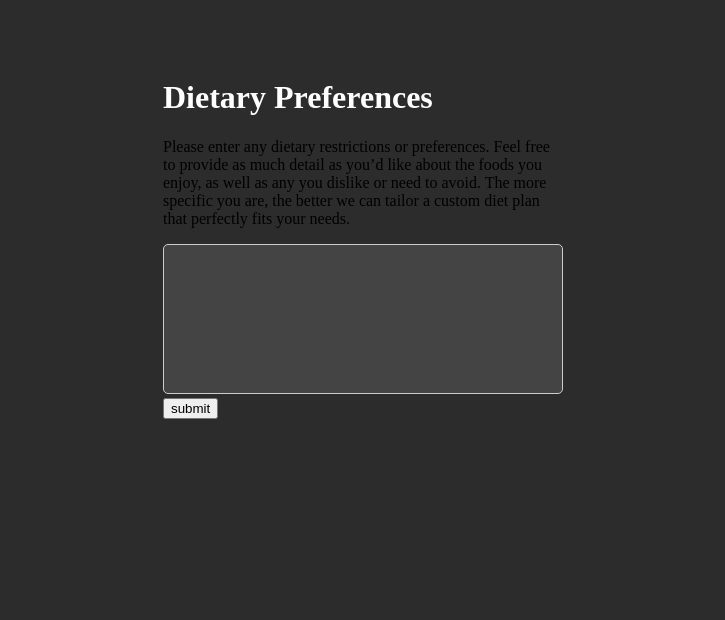
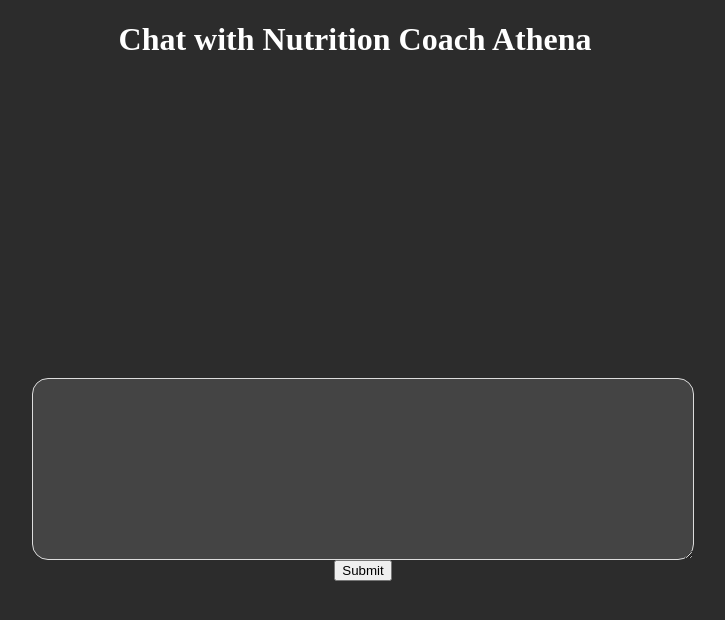
Before and after one commit to cstlford/ShapeShift_Frontend, a React (Vite) app in the folder frontend/: page /preferences in a window 1280 px wide. Shown: the top 620 px of the page, without its empty margins (285-1010 px from the left). Built offline with nearby package versions, Linux system fonts and the light colour scheme.

Commit message:
Create front end for chat with nutrition coach

```diff
--- a/frontend/src/App.tsx
+++ b/frontend/src/App.tsx
@@ -2,7 +2,8 @@ import React from 'react';
 import { BrowserRouter as Router, Route, Routes } from 'react-router-dom';
 import BodyInfoForm from './components/BodyInfoForm';
 import FitnessGoalsForm from './components/FitnessGoalsForm';
-import UserPreferencesForm from './components/UserPreferencesForm';
+//import UserPreferencesForm from './components/UserPreferencesForm';
+import ChatWithCoach from './components/ChatWithCoach';
 
 const App: React.FC = () => {
   return (
@@ -10,7 +11,7 @@ const App: React.FC = () => {
       <Routes>
         <Route path="/" element={<BodyInfoForm />} />
         <Route path="/fitness-goals" element={<FitnessGoalsForm />} />
-        <Route path="/preferences" element={<UserPreferencesForm />} />
+        <Route path="/preferences" element={<ChatWithCoach/>} />
       </Routes>
     </Router>
   );
--- /dev/null
+++ b/frontend/src/components/ChatWithCoach/index.css
@@ -0,0 +1,29 @@
+
+.main-flex-container{
+    display: flex;
+    flex-direction: column;
+    justify-content: center;
+    align-items: center;
+    height: 100vh;
+    width: 100vw;
+
+
+  }
+  .main-title{
+    display: flex;
+    justify-content: center;
+  }
+  .user-input {
+    font-size: xx-large;
+    height: 20vh;
+    width: 50vw;
+    border-radius: 1rem;
+
+
+  }
+  .gemini-output{
+    color: white;
+    font-family: system-ui, -apple-system, BlinkMacSystemFont, 'Segoe UI', Roboto, Oxygen, Ubuntu, Cantarell, 'Open Sans', 'Helvetica Neue', sans-serif;
+    font-size: large;
+    width: 50vw;
+  }
--- /dev/null
+++ b/frontend/src/components/ChatWithCoach/index.tsx
@@ -0,0 +1,59 @@
+import './index.css';
+import { useState } from "react";
+import axios from "axios";
+
+
+const ChatWithCoach = () => {
+
+    const[response, setResponse] = useState("")
+    const[userInput, setUserInput] = useState("")
+
+    const[show, setShow] = useState(false)
+
+    const handleChange = (e) => {
+      setUserInput(e.target.value)
+
+    }
+    const handleClick = (e) => {
+
+      axios
+      .get(`http://127.0.0.1:8000/generate/${userInput}`)
+      .then((response) => {
+        setResponse(response.data); // Set the response from the API
+        setShow(true); // Display the response
+      })
+      .catch((error) => {
+        console.log("There was an error retrieving the data: ", error);
+      });
+
+    setUserInput(""); // Clear the input after the button is clicked
+
+    }
+    const SendMessage = () => {
+
+      return (
+
+        <>
+        <p className="gemini-output">{response}</p>
+
+        </>
+      )
+    }
+  return (
+    <>
+
+    <h1 className="main-title">Chat with Nutrition Coach Athena</h1>
+    <div className="main-flex-container">
+    {show && <SendMessage />}
+    <textarea className={"user-input"} onChange={handleChange} value={userInput}></textarea>
+    <button onClick={handleClick}>Submit</button>
+
+
+   </div>
+
+    </>
+
+  )
+}
+
+export default ChatWithCoach
```
Also changed, not shown: 1 other file (tests, documents, lock files or other folders).
